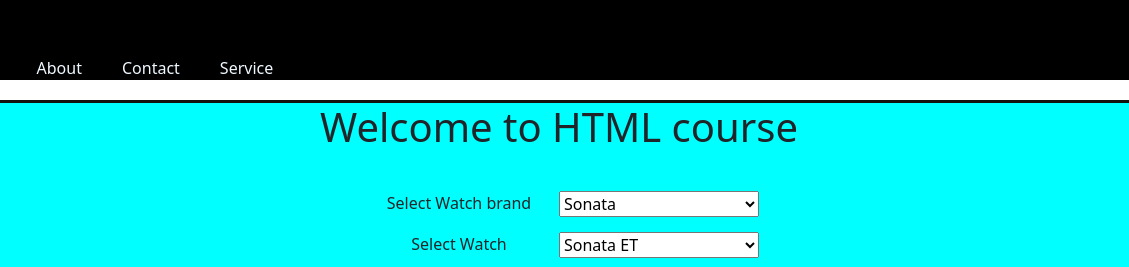
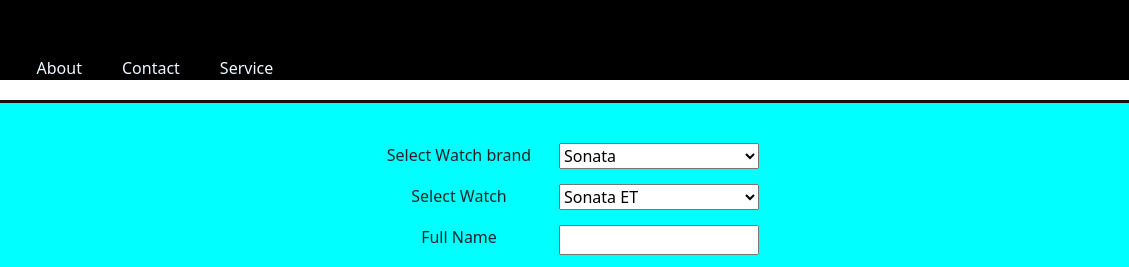
Before and after one commit to Ashwitha-poojary/watch-app, a plain HTML site: page index.html in a window 1280 px wide. Shown: the top 267 px of the page, 81-1210 px from the left. Drawn offline with nearby package versions, Linux system fonts and the light colour scheme.

Commit message:
removed header

```diff
--- a/index.html
+++ b/index.html
@@ -35,7 +35,7 @@
     </div>
     <main>
       <section class="Home">
-        <h1>Welcome to HTML course</h1>
+        <!-- <h1>Welcome to HTML course</h1> -->
         <form name="watch_brand">
           <label for="watch_brand">Select Watch brand</label>
           <select name="watch_brand">
```
